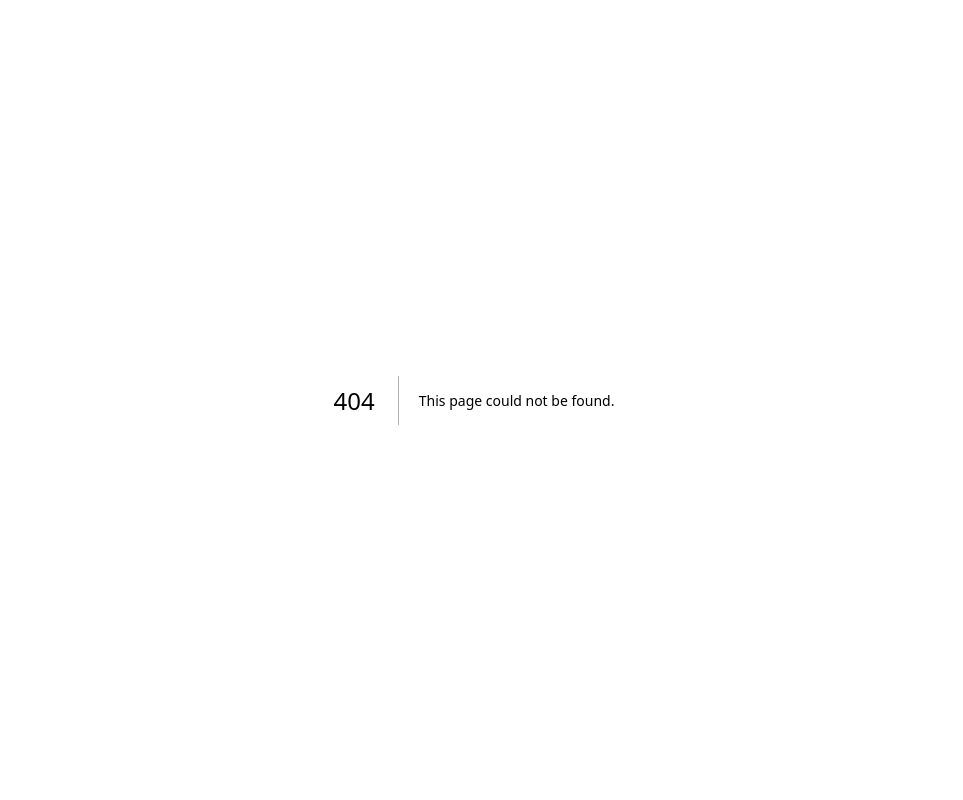
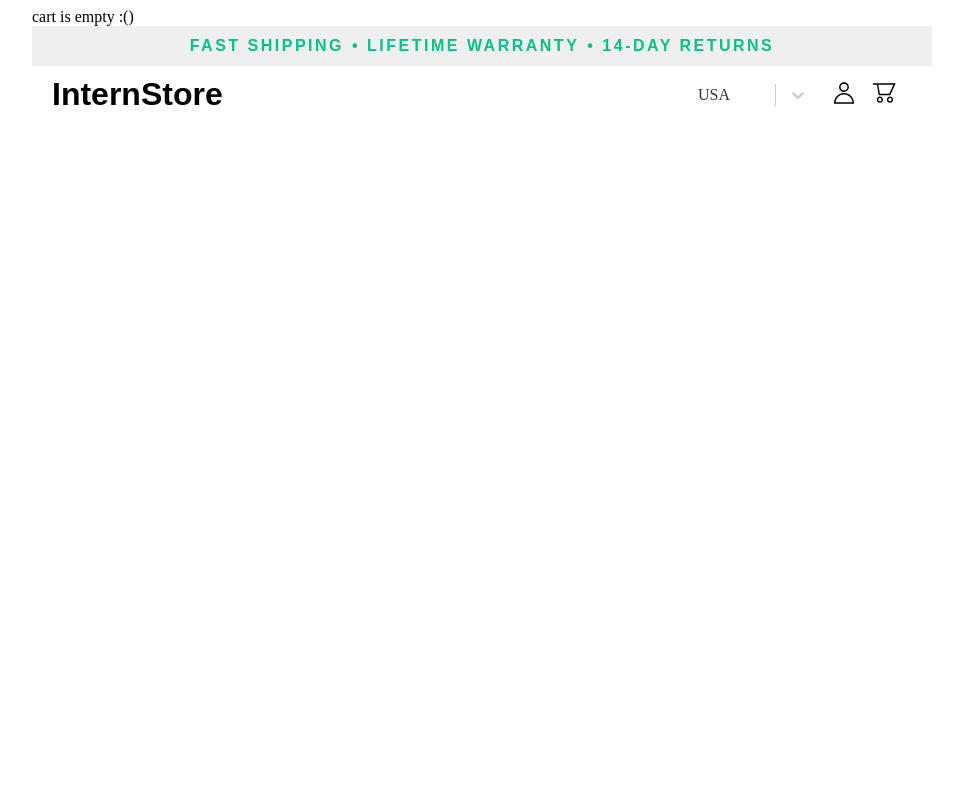
Before and after one commit to Novacci/intern-store, a Next.js app: page /cart in a window 1280 px wide. Before the commit this address had no page. Shown: the top 800 px of the page, without its empty margins (166-1129 px from the left). Built offline with nearby package versions, Linux system fonts and the light colour scheme.

Commit message:
Added svg to midbar and title is now navigting to root page

```diff
--- /dev/null
+++ b/app/cart/page.tsx
@@ -0,0 +1,5 @@
+import React from 'react';
+
+export default function cart() {
+  return <div>cart is empty :()</div>;
+}
--- /dev/null
+++ b/app/components/Cart.tsx
@@ -0,0 +1,11 @@
+import React from 'react';
+import cart from '../assets/cart.svg';
+import Image from 'next/image';
+
+export default function Cart() {
+  return (
+    <div>
+      <Image src={cart} alt="cart" />
+    </div>
+  );
+}
--- /dev/null
+++ b/app/components/Login.tsx
@@ -0,0 +1,11 @@
+import React from 'react';
+import login from '../assets/login.svg';
+import Image from 'next/image';
+
+export default function Login() {
+  return (
+    <div>
+      <Image src={login} alt="login" />
+    </div>
+  );
+}
--- a/app/components/MidBar.tsx
+++ b/app/components/MidBar.tsx
@@ -2,12 +2,22 @@
 
 import './../styles/MidBar.scss';
 import SelectCurrency from './SelectCurrency';
+import Login from './Login';
+import Cart from './Cart';
+import Link from 'next/link';
 
 export default function MidBar() {
   return (
-    <div>
-      <h1>InternStore</h1>
-      <SelectCurrency />
+    <div className="flex-position">
+      <Link className="link-style" href="/">
+        InternStore
+      </Link>
+      <div className="child-position">
+        <SelectCurrency />
+
+        <Login />
+        <Cart />
+      </div>
     </div>
   );
 }
--- /dev/null
+++ b/app/login/page.tsx
@@ -0,0 +1,5 @@
+import React from 'react';
+
+export default function login() {
+  return <div>login</div>;
+}
--- a/app/styles/MidBar.scss
+++ b/app/styles/MidBar.scss
@@ -0,0 +1,11 @@
+.flex-position {
+  padding: 10px 20px;
+  display: flex;
+  justify-content: space-between;
+}
+
+.child-position {
+  display: flex;
+  align-items: center;
+  gap: 1rem;
+}
--- a/app/styles/SelectCurrency.scss
+++ b/app/styles/SelectCurrency.scss
@@ -11,3 +11,10 @@
     border: none;
   }
 }
+.link-style {
+  text-decoration: none;
+  color: black;
+  font-size: 2rem;
+  font-family: itc-avant-garde-gothic-pro, sans-serif;
+  font-weight: 600;
+}
```
